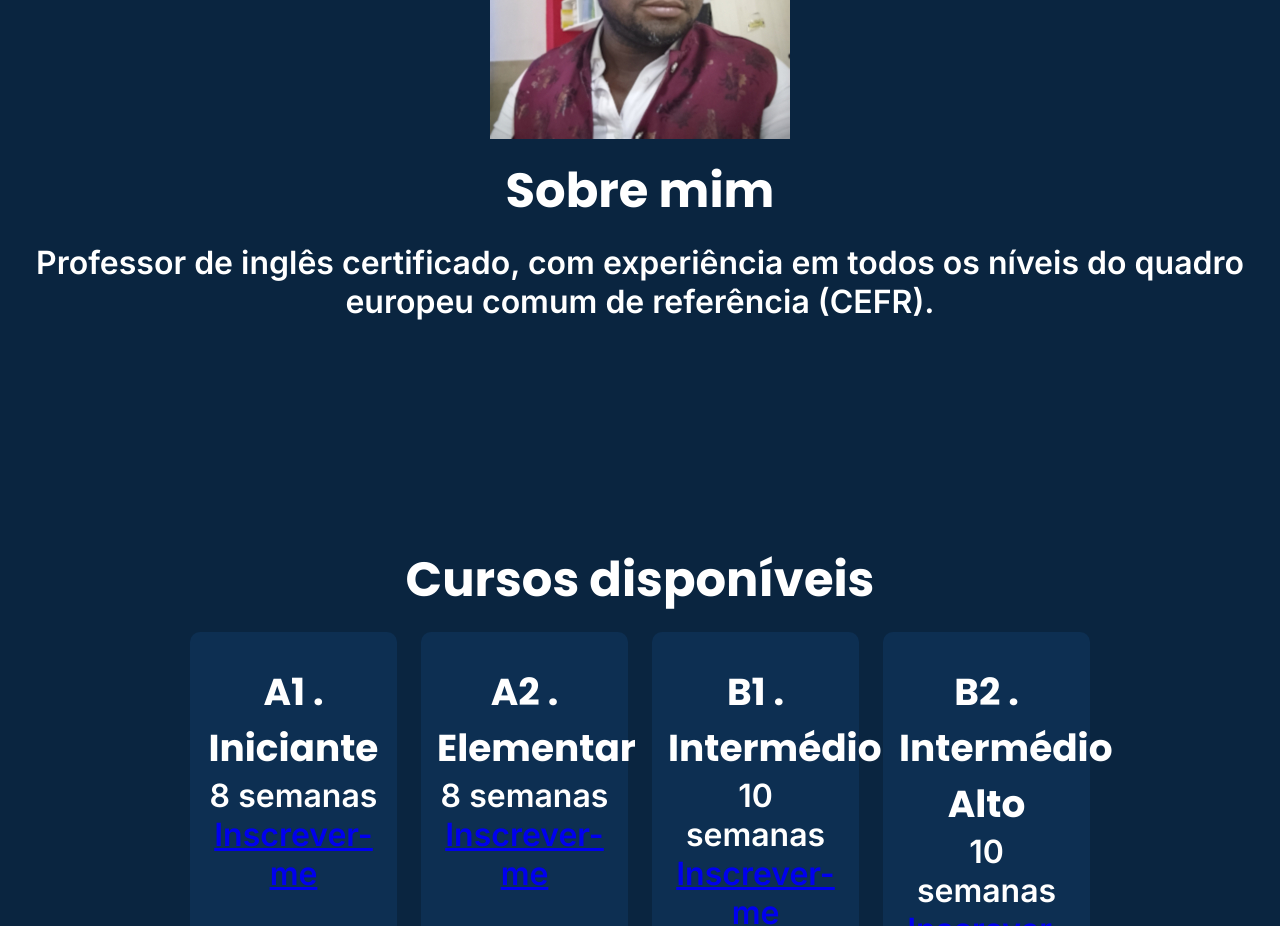
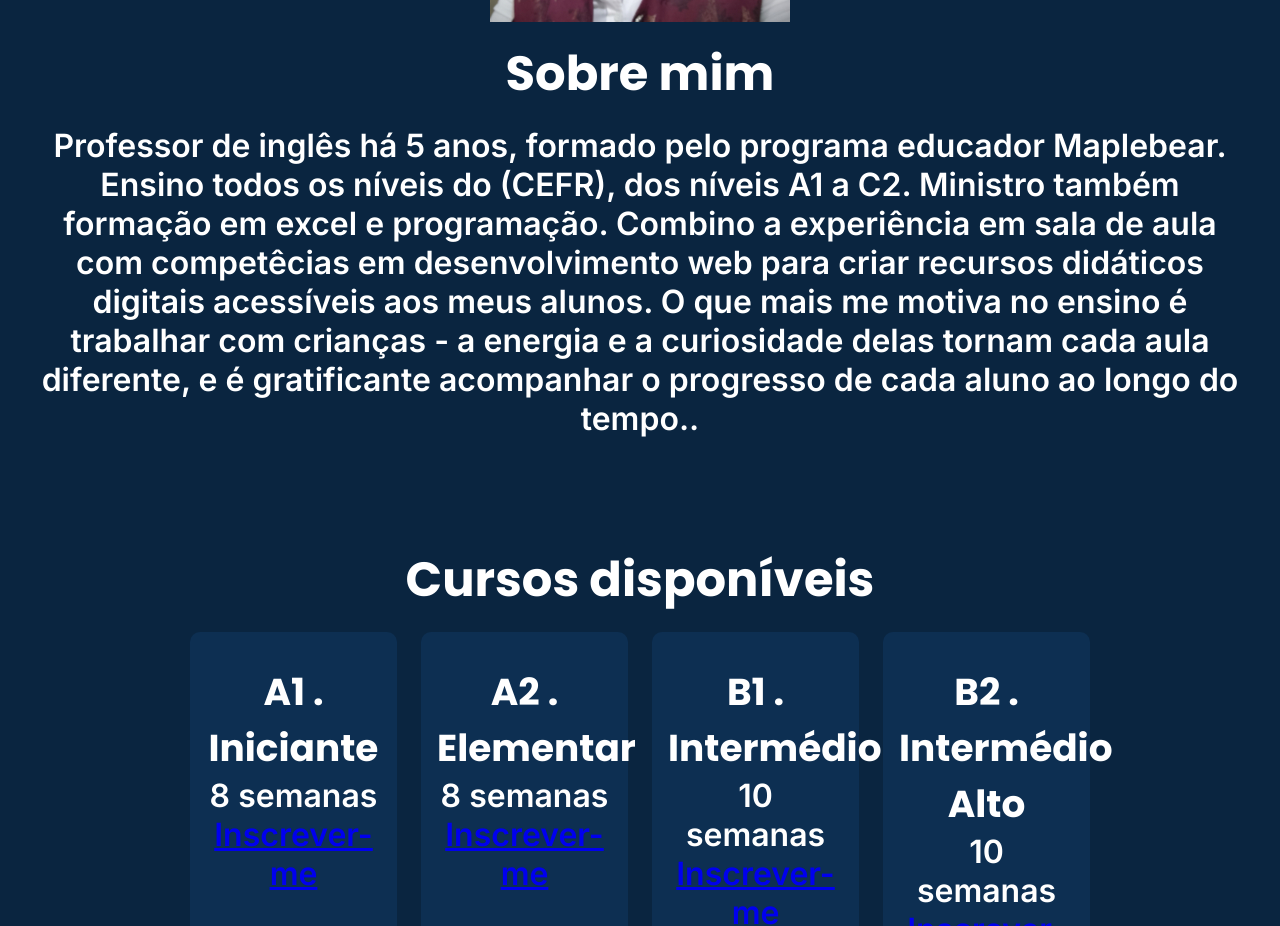
Before and after one commit to pedropedro18/teacher-pedro-react, a React (Vite) app: page / in a window 1280 px wide. Shown: the part 1120-2046 px from the top of the page. Built offline with nearby package versions, Linux system fonts and the light colour scheme.

Commit message:
Update Sobre section bio text

```diff
--- a/src/Sobre.jsx
+++ b/src/Sobre.jsx
@@ -3,8 +3,8 @@ export default function Sobre(){
 <section id="sobre" className="about">
     <img src="/imagens/IMG_20250529_070439_367.jpg" alt="Teacher Pedro" />
     <h2>Sobre mim</h2>
-<p>Professor de inglês certificado, com experiência em todos os níveis do quadro europeu comum de referência (CEFR).</p>
-
+<p>
+Professor de inglês há 5 anos, formado pelo programa educador Maplebear. Ensino todos os níveis do (CEFR), dos níveis A1 a C2. Ministro também formação em excel e programação. Combino a experiência em sala de aula com competêcias em desenvolvimento web para criar recursos didáticos digitais acessíveis aos meus alunos. O que mais me motiva no ensino é trabalhar com crianças - a energia e a curiosidade delas tornam cada aula diferente, e é gratificante acompanhar o progresso de cada aluno ao longo do tempo..</p>
 </section>
 
     );
```
